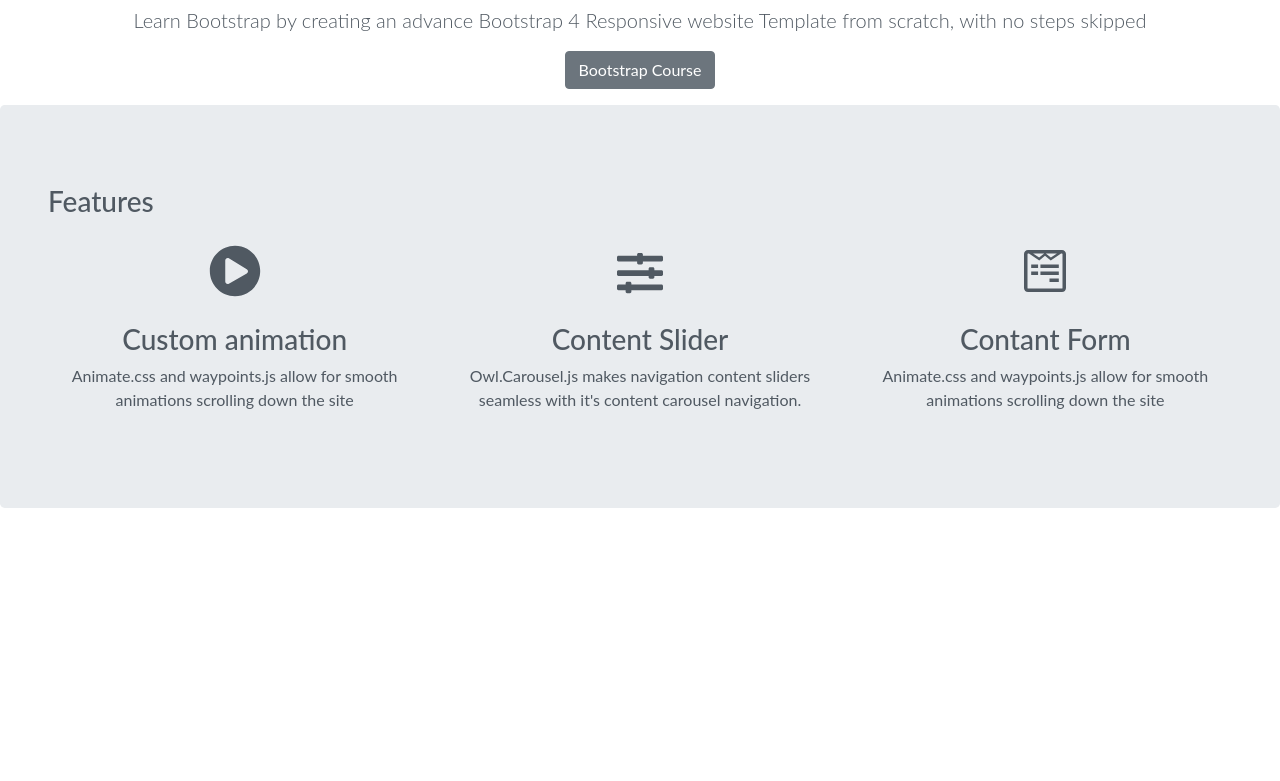
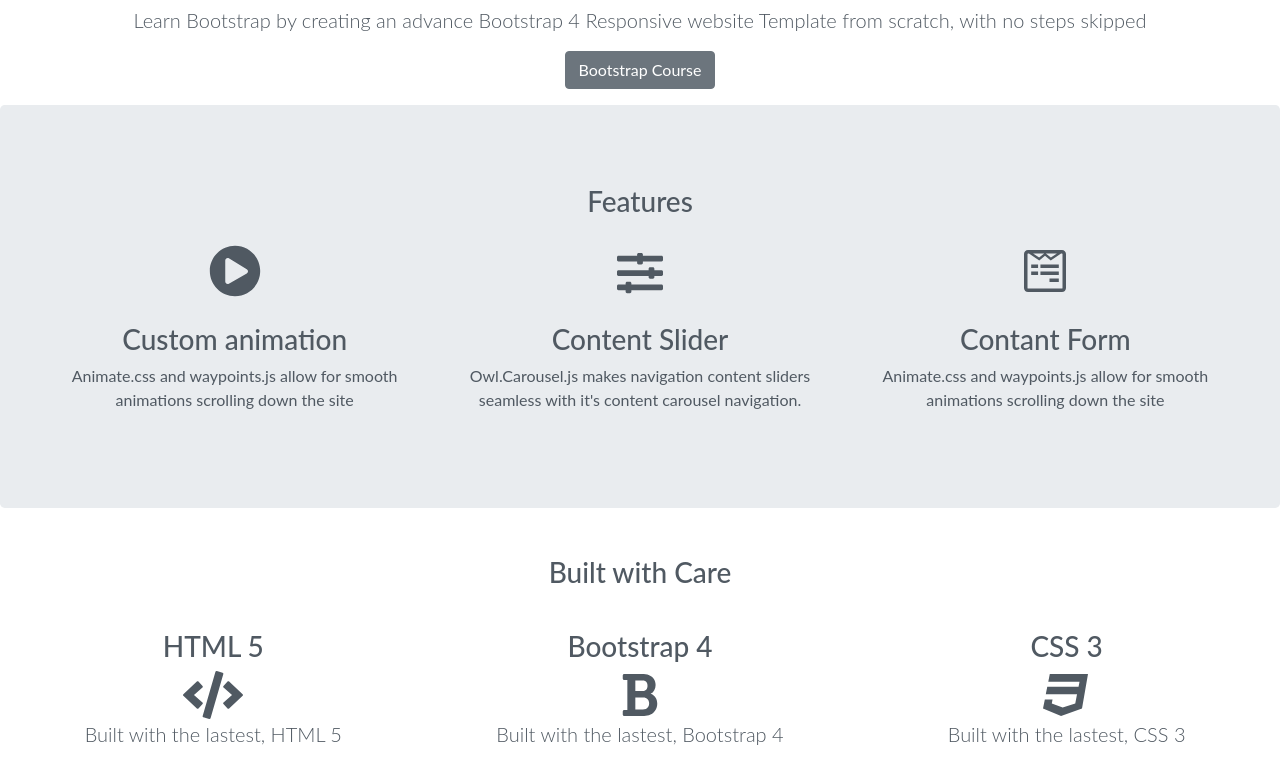
Before and after one commit to Bwangari/Bootstrap-Class, a plain HTML site: page index.html in a window 1280 px wide. Shown: the part 867-1648 px from the top of the page. Before the commit the page ends 1407 px from the top, so only its background shows below. Drawn offline with Linux system fonts and the light colour scheme; files whose address does not match are found by name; a web font is replaced by a local one.

Commit message:
Included built with care

```diff
--- a/index.html
+++ b/index.html
@@ -77,7 +77,7 @@
 <div id="Feature" class="offset">
 <!--Start of Jumbotron-->
 <div class="jumbotron">
-    <div class="narrow">
+    <div class="narrow text-center">
         <div class="col-12">
             <h3 class="heading">Features</h3>
             <div class="heading-underline"></div>
@@ -116,7 +116,43 @@
 <!--End of Feature Section-->
 
 <!--Start Resources Section-->
-<div id="Resources" class="offset"></div>
+<div id="Resources" class="offset">
+    <div class="fixed-background">
+        <div class="row dark text-center">
+            <div class="col-12">
+                <h3 class="heading">Built with Care </h3>
+                <div class="heading-underline"></div>
+            </div>
+            <div class="col-md-4">
+                <h3>HTML 5</h3>
+                <div class="feature">
+                    <i class="fas fa-code fa-3x"></i>
+                </div>
+                <p class="lead">Built with the lastest, HTML 5</p>
+            </div>
+            <div class="col-md-4">
+                <h3>Bootstrap 4</h3>
+                <div class="feature">
+                    <i class="fas fa-bold fa-3x"></i>
+                </div>
+                <p class="lead">Built with the lastest, Bootstrap 4</p>
+            </div>
+            <div class="col-md-4">
+                <h3>CSS 3</h3>
+                <div class="feature">
+                    <i class="fab fa-css3 fa-3x"></i>
+                </div>
+                <p class="lead">Built with the lastest, CSS 3</p>
+            </div>
+
+        </div>
+            <div class="fixed-wrap">
+                <div class="fixed">
+
+                </div>
+            </div>
+    </div><!--end of fixed background class-->
+</div>
 <!--End of Resources Section-->
 
 <!--Start Clients Section-->
```
